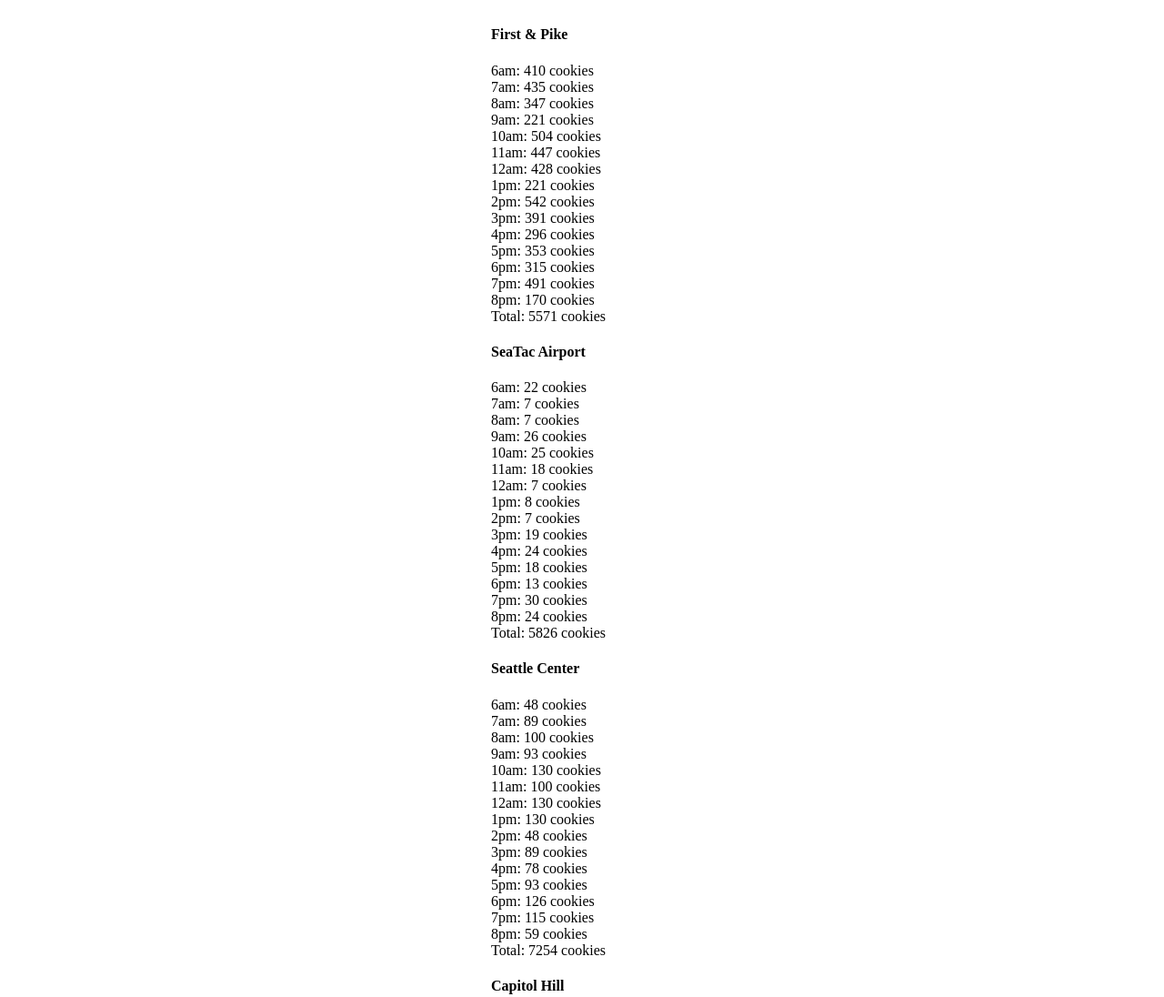
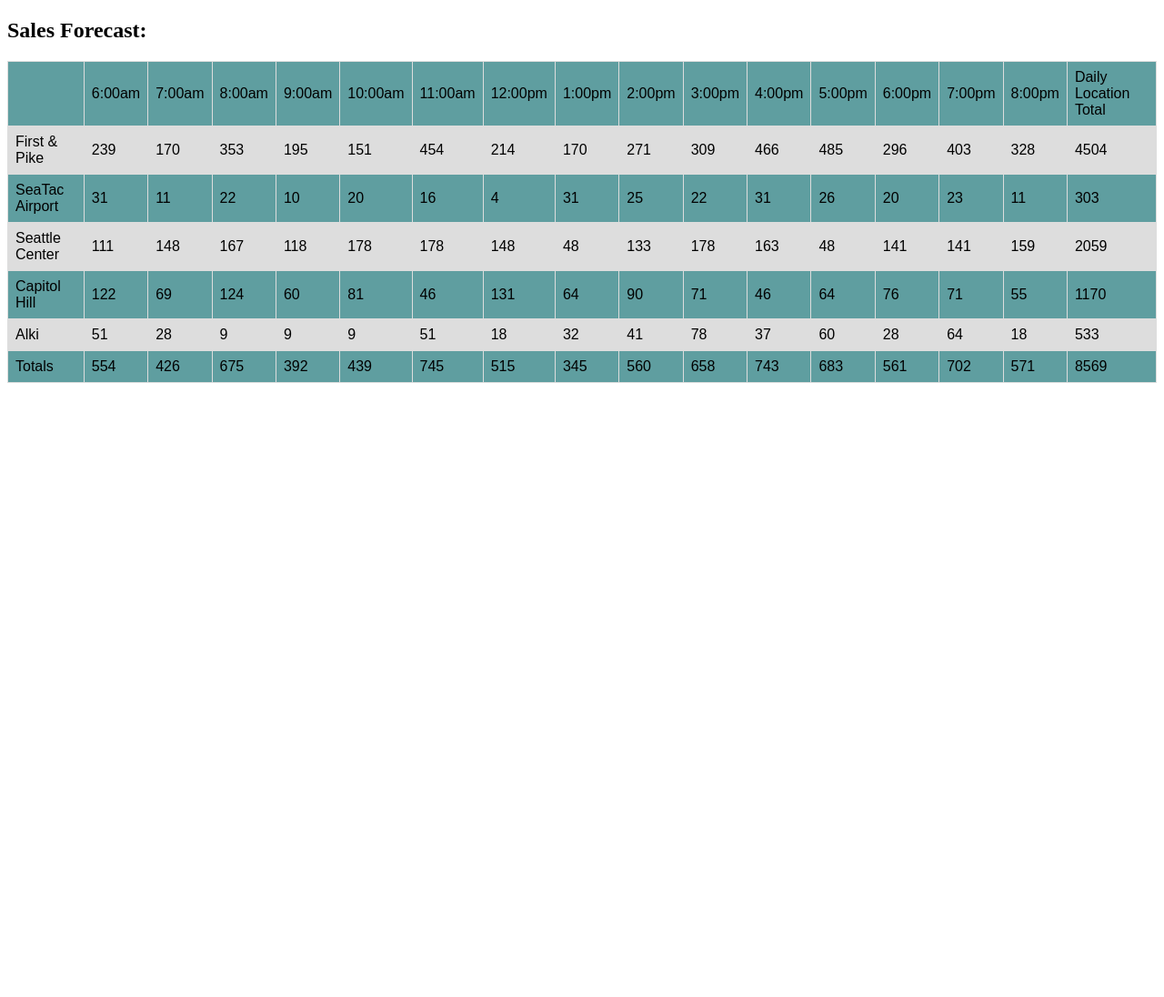
Before and after one commit to jManij/cookie-stand, a plain HTML site: page sales.html in a window 1280 px wide. Shown: the top 1096 px of the page at 91% size. After the commit the page ends 800 px from the top, so only its background shows below. Drawn offline with Linux system fonts and the light colour scheme.

Commit message:
branch lab-05 completed

```diff
--- a/css/style.css
+++ b/css/style.css
@@ -26,3 +26,23 @@
   margin: auto;
   float: inline-start;
 }
+
+table {
+  font-family: arial, sans-serif;
+  border-collapse: collapse;
+  width: fit-content;
+}
+
+td, th {
+  border: 1px solid #dddddd;
+  text-align: left;
+  padding: 8px;
+}
+
+tr:nth-child(even) {
+  background-color: #dddddd;
+}
+
+#sales-forecast {
+  background-color:cadetblue
+}
--- a/js/app.js
+++ b/js/app.js
@@ -1,149 +1,109 @@
 'use strict';
 
+/******************************************CONSTRUCTOR**********************************************************************************/
+function Stores(name, minCustomerPerHour, maxCustomersPerHour, avgCookiePerSale) {
 
-var firstAndPike = {
   //Properties
-  name : 'First & Pike',
-  minCustomersPerHour : 23,
-  maxCustomersPerHour : 65,
-  avgCookiePerSale : 6.3,
-  sales : [],
+  this.name = name;
+  this.minCustomerPerHour = minCustomerPerHour;
+  this.maxCustomersPerHour = maxCustomersPerHour;
+  this.avgCookiePerSale = avgCookiePerSale;
+  this.sales = [];
+}
 
-  //Functions
-  generateRandomCustomers : function() {
-    var result = Math.floor(Math.random() * firstAndPike.maxCustomersPerHour) + firstAndPike.minCustomersPerHour; //Generate random numbers in betweeen 23-65
-    // console.log(result);
-    return result;
+/**************************************FUNCTION DEFINITION FOR THE CONSTRUCTOR**********************************************************/
+
+/* Generate random numbers of customers based on the flow of maximum and minimum customers per hour */
+Stores.prototype.generateRandomCustomers = function() {
+  var result = Math.floor(Math.random() * this.maxCustomersPerHour) + this.minCustomerPerHour; //Generate random numbers betn: MIN & MAX
+  return result;
+};
+
+/* Generates total sales and puts into results of each stores */
+Stores.prototype.generateSalesForecast = function() {
+  var calculation; //Number of cookies sold based on average cookies and random number of customers
+  var startTime = 6; //Military Standard hours for 6 am
+  var endTime = 20; //Military Standard hours for 8 pm
+  var totalSales = 0; //Sum of total cookies from start to end time
+
+  for (var j = startTime; j <= endTime; j++) {
+    calculation = Math.round (this.avgCookiePerSale * this.generateRandomCustomers()); //Calculates and round to nearest integer
+    totalSales += calculation;
+    this.sales.push(calculation);
+  }
+  this.sales.push(totalSales); //Make a final push of total cookies
+
+};
+
+/*  Rendering function for the store object */
+Stores.prototype.generateRendering = function() {
+  var tableEl = document.getElementById('sales-forecast');
+  var trEl = document.createElement('tr');
+  var tdNameEl = document.createElement('td');
+  tdNameEl.textContent = this.name;
+  trEl.appendChild(tdNameEl);
+  tableEl.appendChild(trEl);
+  var tdEl = [];
+  for (var i = 0; i < this.sales.length; i++) {
+    tdEl[i] = document.createElement('td');
+    tdEl[i].textContent = this.sales[i];
+    trEl.appendChild(tdEl[i]);
+    tableEl.appendChild(trEl);
+  }
+
+};
+/**************************************MAIN FUNCTION TO RUN THE SCRIPT*****************************************************************/
+function generateStoreData() {
+//Create Objects and store in array of stores
+  var arrayOfStores = [];
+  var totalOfColumns = []; //Stores total of the column
+  arrayOfStores.push(new Stores('First & Pike', 23, 65, 6.3));
+  arrayOfStores.push(new Stores('SeaTac Airport', 3, 24, 1.2));
+  arrayOfStores.push(new Stores('Seattle Center', 11, 38, 3.7));
+  arrayOfStores.push(new Stores('Capitol Hill', 20, 38, 2.3));
+  arrayOfStores.push(new Stores('Alki', 2, 16, 4.6));
+
+  /* Generate Sales Forecast and display elements on table for each stores  */
+  for (var i = 0; i < arrayOfStores.length; i++) {
+    arrayOfStores[i].generateSalesForecast();
+    arrayOfStores[i].generateRendering();
+  }
+
+  /* Generates total of the columns in the display and store in the array*/
+  for (i = 0; i < arrayOfStores[0].sales.length; i++) {
+    var total = 0;
+    for (var j = 0; j < arrayOfStores.length; j++) {
+      total += arrayOfStores[j].sales[i];
+    }
+    console.log(total);
+    totalOfColumns.push(total);
 
   }
 
-};
-
-var SeaTacAirport = {
-  name : 'SeaTac Airport',
-  minCustomersPerHour : 3,
-  maxCustomersPerHour : 24,
-  avgCookiePerSale : 1.2,
-  sales : [],
-
-  //Functions
-  generateRandomCustomers : function() {
-    var result = Math.floor(Math.random() * SeaTacAirport.maxCustomersPerHour) + SeaTacAirport.minCustomersPerHour; //Generate random numbers in betweeen 3-24
-    // console.log(result);
-    return result;
-
+  /* Final Rendering for the 'Totals' row */
+  var tableEl = document.getElementById('sales-forecast');
+  var trEl = document.createElement('tr');
+  var tdNameEl = document.createElement('td');
+  tdNameEl.textContent = 'Totals';
+  trEl.appendChild(tdNameEl);
+  tableEl.appendChild(trEl);
+  var tdEl = [];
+  for (i = 0; i < totalOfColumns.length; i++) {
+    tdEl[i] = document.createElement('td');
+    tdEl[i].textContent = totalOfColumns[i];
+    trEl.appendChild(tdEl[i]);
+    tableEl.appendChild(trEl);
   }
 
-};
-
-var SeattleCenter = {
-  name : 'Seattle Center',
-  minCustomersPerHour : 11,
-  maxCustomersPerHour : 38,
-  avgCookiePerSale : 3.7,
-  sales : [],
-
-  //Functions
-  generateRandomCustomers : function() {
-    var result = Math.floor(Math.random() * SeattleCenter.maxCustomersPerHour) + SeattleCenter.minCustomersPerHour; //Generate random numbers in betweeen 11-38
-    // console.log(result);
-    return result;
-
+  //test to validate data in console
+  for (i = 0; i < arrayOfStores.length; i++) {
+    console.log(arrayOfStores[i].name);
+    for (j = 0; j < 16; j++) {
+      console.log(arrayOfStores[i].sales[j]);
+    }
   }
-
-};
-
-var CapitolHill = {
-  name : 'Capitol Hill',
-  minCustomersPerHour : 20,
-  maxCustomersPerHour : 38,
-  avgCookiePerSale : 2.3,
-  sales : [],
-
-  //Functions
-  generateRandomCustomers : function() {
-    var result = Math.floor(Math.random() * CapitolHill.maxCustomersPerHour) + CapitolHill.minCustomersPerHour; //Generate random numbers in betweeen 20-38
-    // console.log(result);
-    return result;
-
-  }
-
-};
-
-var Alki = {
-  name : 'Alki',
-  minCustomersPerHour : 2,
-  maxCustomersPerHour : 16,
-  avgCookiePerSale : 4.6,
-  sales : [],
-
-  //Functions
-  generateRandomCustomers : function() {
-    var result = Math.floor(Math.random() * Alki.maxCustomersPerHour) + Alki.minCustomersPerHour; //Generate random numbers in betweeen 2-16
-    // console.log(result);
-    return result;
-
-  }
-
-};
-
-//Array representing all 5 stores
-var storesArray = [firstAndPike, SeaTacAirport, SeattleCenter, CapitolHill, Alki];
-
-
-/**
- * Generates total sales and puts into results of each stores
- * @param {array} storeArr - The storeArr containing all 5 stores.
- */
-function generateTotalSales (storeArr){
-  var calculation; //Number of cookies sold based on average cookies and random number of customers
-  var finalResult; //A concatinated final result
-  var totalSales = 0; //Sum of total cookies from 6 am to 8 pm
-  var finalSalesHour = 20; //Military Standard hours for 8 pm
-
-  for (var i = 0; i < storeArr.length; i++) {
-
-    for (var j = 6; j <= finalSalesHour; j++) {
-      calculation = Math.round (storeArr[i].avgCookiePerSale * storeArr[i].generateRandomCustomers()); //Calculates and round to nearest integer
-      totalSales += calculation;
-
-      if (j <= 12) {
-        finalResult = j + 'am: ' + calculation + ' cookies';
-        storeArr[i].sales.push(finalResult);
-      }
-      else {
-        finalResult = (j - 12) + 'pm: ' + calculation + ' cookies';
-        storeArr[i].sales.push(finalResult);
-      }
-
-    }
-
-    finalResult = 'Total: ' + totalSales + ' cookies';
-    storeArr[i].sales.push(finalResult); //Make a final push of total cookies
-  }
-
 
 }
 
-generateTotalSales(storesArray); //Generates total sales forecast
-
-
-//DOM manipulation
-for (var i =0; i < storesArray.length; i++) {
-  var storeContainerULEL = document.getElementById('store-container');
-  var h2El = document.createElement('h4');
-  h2El.textContent = storesArray[i].name;
-  storeContainerULEL.appendChild(h2El);
-
-  for (var j = 0; j < 16; j++) {
-    var liEl = document.createElement('li');
-    var p2El = document.createElement('p2');
-
-
-    p2El.textContent = storesArray[i].sales[j];
-
-    liEl.appendChild(p2El);
-    storeContainerULEL.appendChild(liEl);
-  }
-
-}
+/* ***********************************DRIVER**********************************************************************************************************/
+generateStoreData();
--- a/sales.html
+++ b/sales.html
@@ -10,16 +10,28 @@
 <body>
   <header></header>
   <main>
-      <ul id="store-container">
-          <li>
-            <section>
-              <!-- All the contents of sales here... -->
-            </section>
-          </li>
-
-        </ul>
-
-
+      <table id="sales-forecast">
+        <h2>Sales Forecast:</h2>
+        <tr>
+          <td></td>
+          <td>6:00am</td>
+          <td>7:00am</td>
+          <td>8:00am</td>
+          <td>9:00am</td>
+          <td>10:00am</td>
+          <td>11:00am</td>
+          <td>12:00pm</td>
+          <td>1:00pm</td>
+          <td>2:00pm</td>
+          <td>3:00pm</td>
+          <td>4:00pm</td>
+          <td>5:00pm</td>
+          <td>6:00pm</td>
+          <td>7:00pm</td>
+          <td>8:00pm</td>
+          <td>Daily Location Total</td>
+        </tr>
+      </table>
   </main>
 
 
```
Also changed, not shown: index.html (+4 -2 lines).
